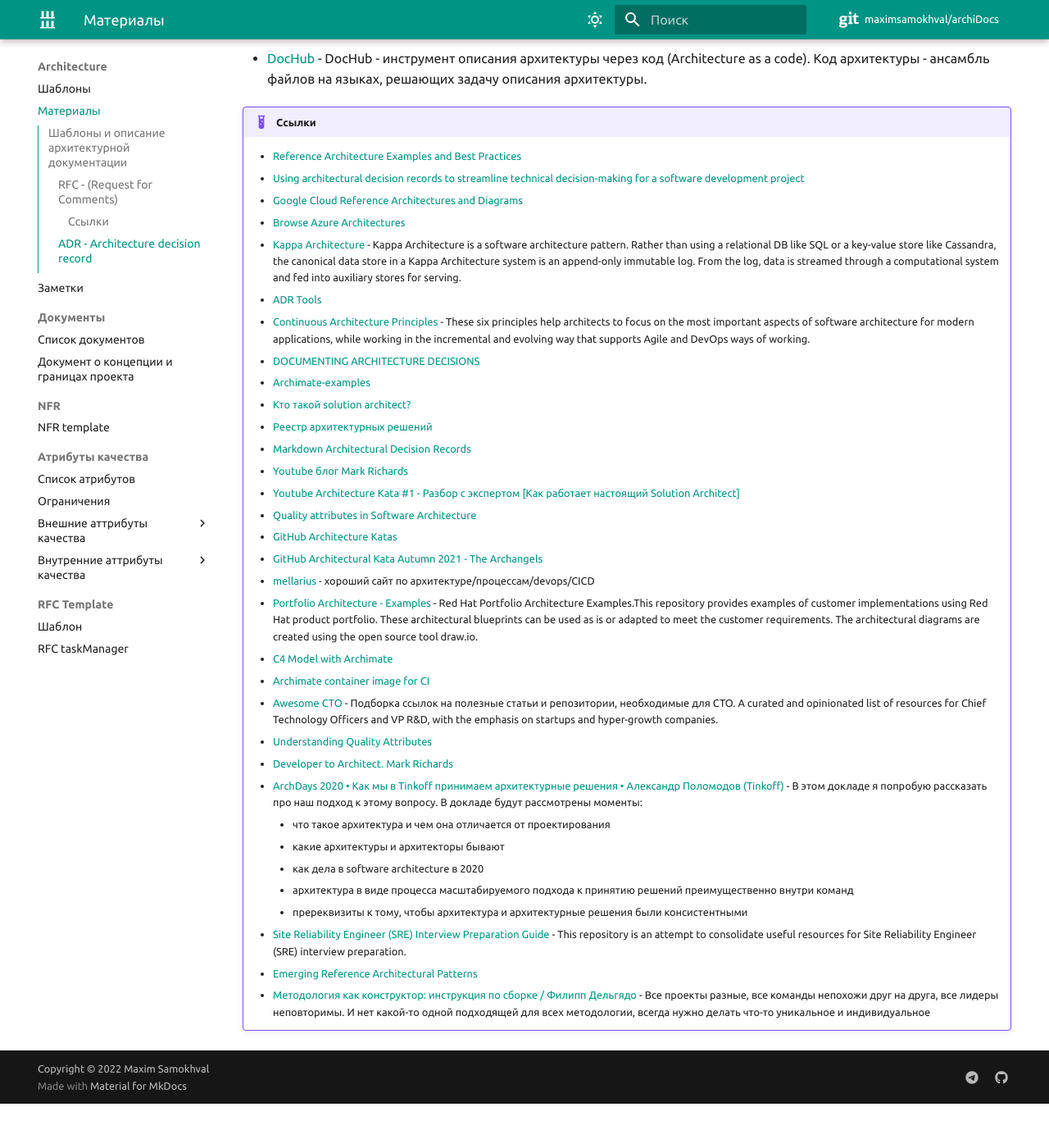
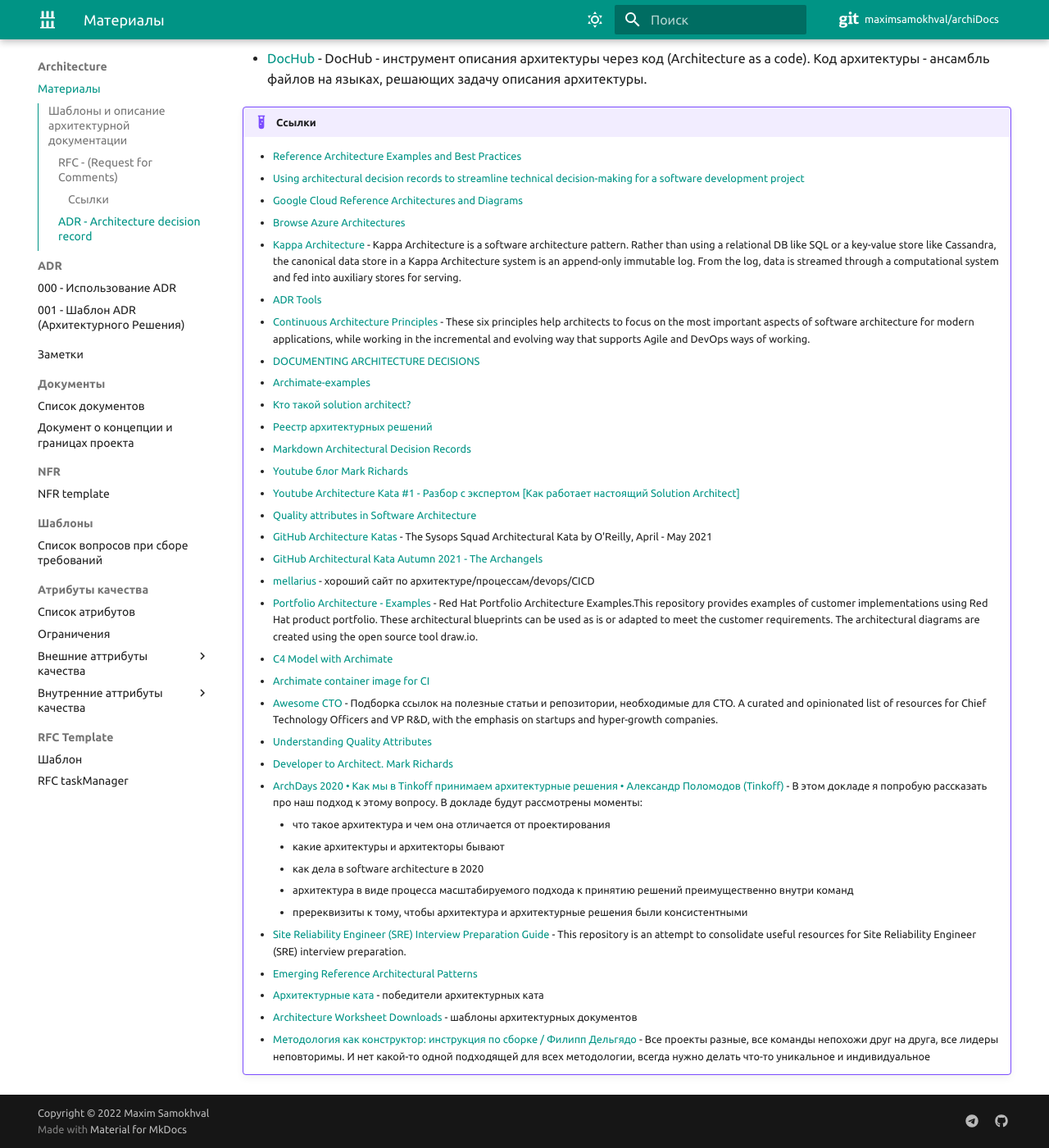
Before and after one commit to maximsamokhval/archiDocs, an MkDocs documentation site: the page built from docs/Architecture/index.md, in a window 1280 px wide and 1400 px high, scrolled down 1146 px. Shown: the whole window at 82% size. Built offline with MkDocs 1.6.1 and Material for MkDocs 9.7.7, drawn with Linux system fonts in a browser that asks for light colours; comment, search, counter and statistics services are not loaded; before the commit the page ends 2492 px from its top, so only the background shows below that.

Commit message:
site structure

```diff
--- a/docs/Architecture/index.md
+++ b/docs/Architecture/index.md
@@ -7,7 +7,8 @@
 
 - [RFC documents contain technical specifications and organizational notes for the Internet](https://www.ietf.org/standards/rfcs/)
 - [Типичные ошибки архитектора, или Как перестать бояться и полюбить RFC](https://habr.com/ru/company/dododev/blog/578052/)
-- [Шаблон RFC](RFC/rfc-template/)
+- [Шаблон RFC](RFC/rfc-template.md)
+
 
 ### ADR - Architecture decision record
 
@@ -49,7 +50,7 @@
     - [Youtube блог Mark Richards](https://www.youtube.com/channel/UC-Z7T0lAq_xECevIz8E5R5w/featured)
     - [Youtube Architecture Kata #1 - Разбор с экспертом [Как работает настоящий Solution Architect]](https://youtu.be/6MDKKuqn07A)
     - [Quality attributes in Software Architecture](https://medium.com/@nvashanin/quality-attributes-in-software-architecture-3844ea482732)
-    - [GitHub Architecture Katas](https://github.com/team7katas/sysopsquad)
+    - [GitHub Architecture Katas](https://github.com/team7katas/sysopsquad) - The Sysops Squad Architectural Kata by O'Reilly, April - May 2021
     - [GitHub Architectural Kata Autumn 2021 - The Archangels](https://github.com/tekiegirl/Archangels)
     - [mellarius](https://mellarius.ru/) - хороший сайт по архитектуре/процессам/devops/CICD
     - [Portfolio Architecture - Examples](https://gitlab.com/redhatdemocentral/portfolio-architecture-examples) - Red Hat Portfolio Architecture Examples.This repository provides examples of customer implementations using Red Hat product portfolio. These architectural blueprints can be used as is or adapted to meet the customer requirements. The architectural diagrams are created using the open source tool draw.io.
@@ -66,4 +67,6 @@
         - пререквизиты к тому, чтобы архитектура и архитектурные решения были консистентными
     - [Site Reliability Engineer (SRE) Interview Preparation Guide](https://github.com/mxssl/sre-interview-prep-guide) - This repository is an attempt to consolidate useful resources for Site Reliability Engineer (SRE) interview preparation.
     - [Emerging Reference Architectural Patterns](https://github.com/wso2/reference-architecture)
+    - [Архитектурные ката](https://github.com/TheKataLog) - победители архитектурных ката
+    - [Architecture Worksheet Downloads](https://www.developertoarchitect.com/downloads/worksheets.html) - шаблоны архитектурных документов
     - [Методология как конструктор: инструкция по сборке / Филипп Дельгядо](https://youtu.be/Jt2C4ta1rEo) - Все проекты разные, все команды непохожи друг на друга, все лидеры неповторимы. И нет какой-то одной подходящей для всех методологии, всегда нужно делать что-то уникальное и индивидуальное
--- a/mkdocs.yml
+++ b/mkdocs.yml
@@ -106,14 +106,18 @@
   - Development:
       - Software Estimation: Development/index.md
   - Architecture:
-      - Шаблоны: Templates/InterviewQuestions.md
       - Материалы: Architecture/index.md
+      - ADR:
+          - Architecture/ADR/000 adr-example.md
+          - Architecture/ADR/001 adr template.md
       - Заметки: Architecture/Notes/index.md
       - Документы:
           - Список документов: Architecture/Documents/index.md
           - Документ о концепции и границах проекта: Architecture/Documents/Документ-о-концепции-и-границах-проекта.md
       - NFR:
           - NFR template: Architecture/NFR/Template/index.md
+      - Шаблоны:
+          - Templates/InterviewQuestions.md
       - Атрибуты качества:
           - Список атрибутов: Architecture/QualityAttributes/index.md
           - Ограничения: Architecture/QualityAttributes/constraint.md
```
Also changed, not shown: docs/Architecture/ADR/000 adr-example.md (added, +28 -0 lines), docs/Architecture/ADR/001 adr template.md (added, +64 -0 lines).
